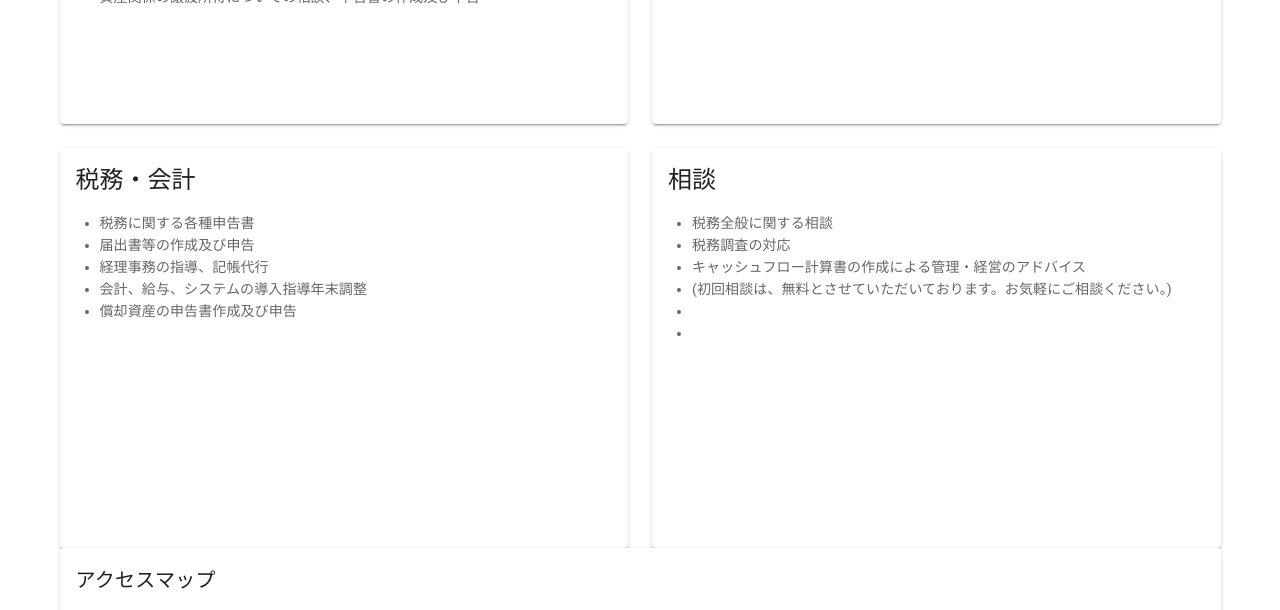
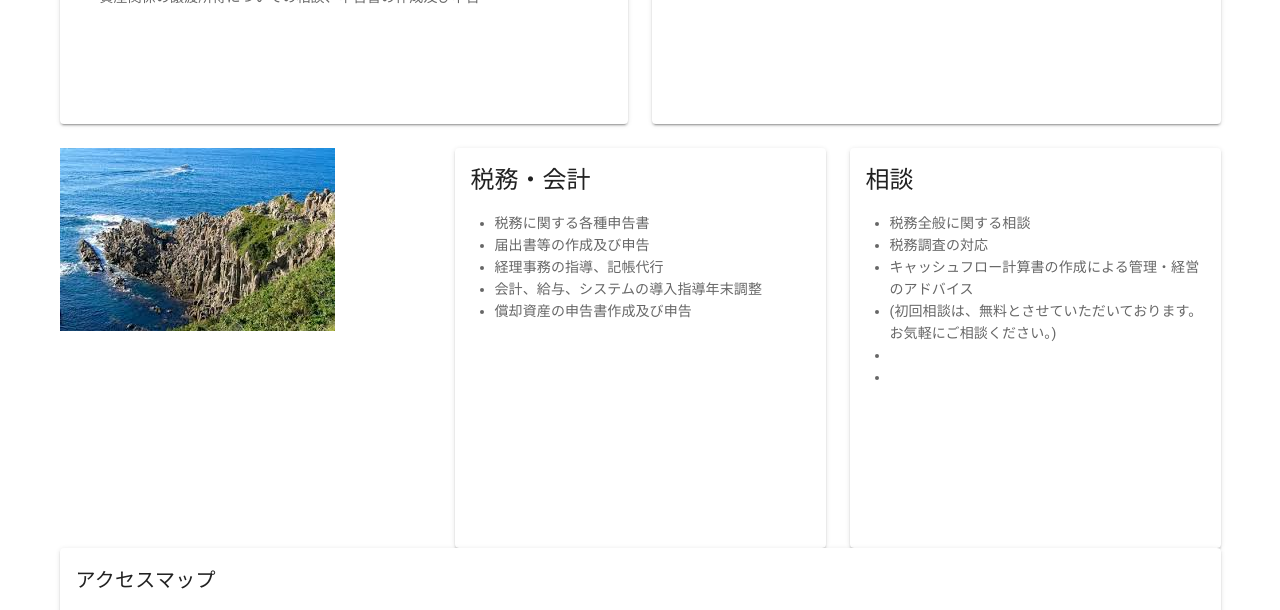
Before and after one commit to boromarlman-yusuke/mkz-p, a Nuxt app: page / in a window 1280 px wide. Shown: the part 1260-1870 px from the top of the page. Built offline with nearby package versions, Linux system fonts and the light colour scheme; grey boxes are pictures that could not be loaded.

Commit message:
deployしても、pagesに画像が反映されないので、test

```diff
--- a/pages/index.vue
+++ b/pages/index.vue
@@ -88,6 +88,9 @@
         </v-col>
       </v-row>
       <v-row>
+        <v-col>
+          <img src="~/assets/images.jpeg">
+        </v-col>
         <v-col>
           <v-card min-height="400px">
             <v-card-title class="headline">
```
